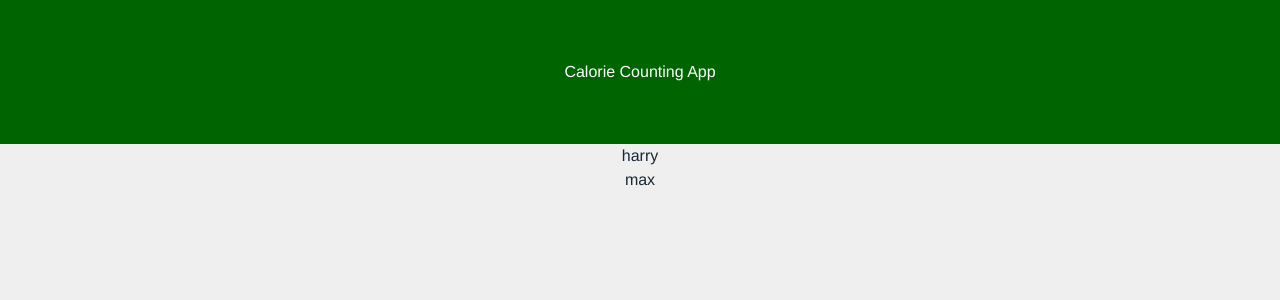
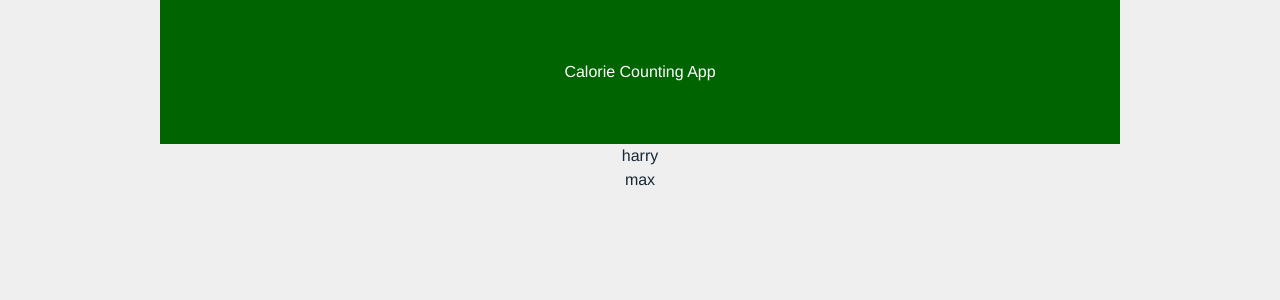
Before and after one commit to HRusby/CalorieCountingApp, a Vue app in the folder calorie-counting/: page / in a window 1280 px wide. Shown: the top 300 px of the page. Built offline with nearby package versions, Linux system fonts and the light colour scheme.

Commit message:
Updating app wide css

```diff
--- a/calorie-counting/public/index.html
+++ b/calorie-counting/public/index.html
@@ -7,11 +7,11 @@
     <link rel="icon" href="<%= BASE_URL %>favicon.ico">
     <title><%= htmlWebpackPlugin.options.title %></title>
   </head>
-  <body style="background: rgba(235, 235, 235, 0.788);margin:0;">
+  <body>
     <noscript>
       <strong>We're sorry but <%= htmlWebpackPlugin.options.title %> doesn't work properly without JavaScript enabled. Please enable it to continue.</strong>
     </noscript>
-    <div id="app"></div>
+    <div id="app" class="mx-40"></div>
     <!-- built files will be auto injected -->
   </body>
 </html>
--- a/calorie-counting/src/index.css
+++ b/calorie-counting/src/index.css
@@ -1,3 +1,8 @@
 @tailwind base;
 @tailwind components;
 @tailwind utilities;
+
+body{
+    background: rgba(235, 235, 235, 0.788);
+    margin:0;
+}
```
